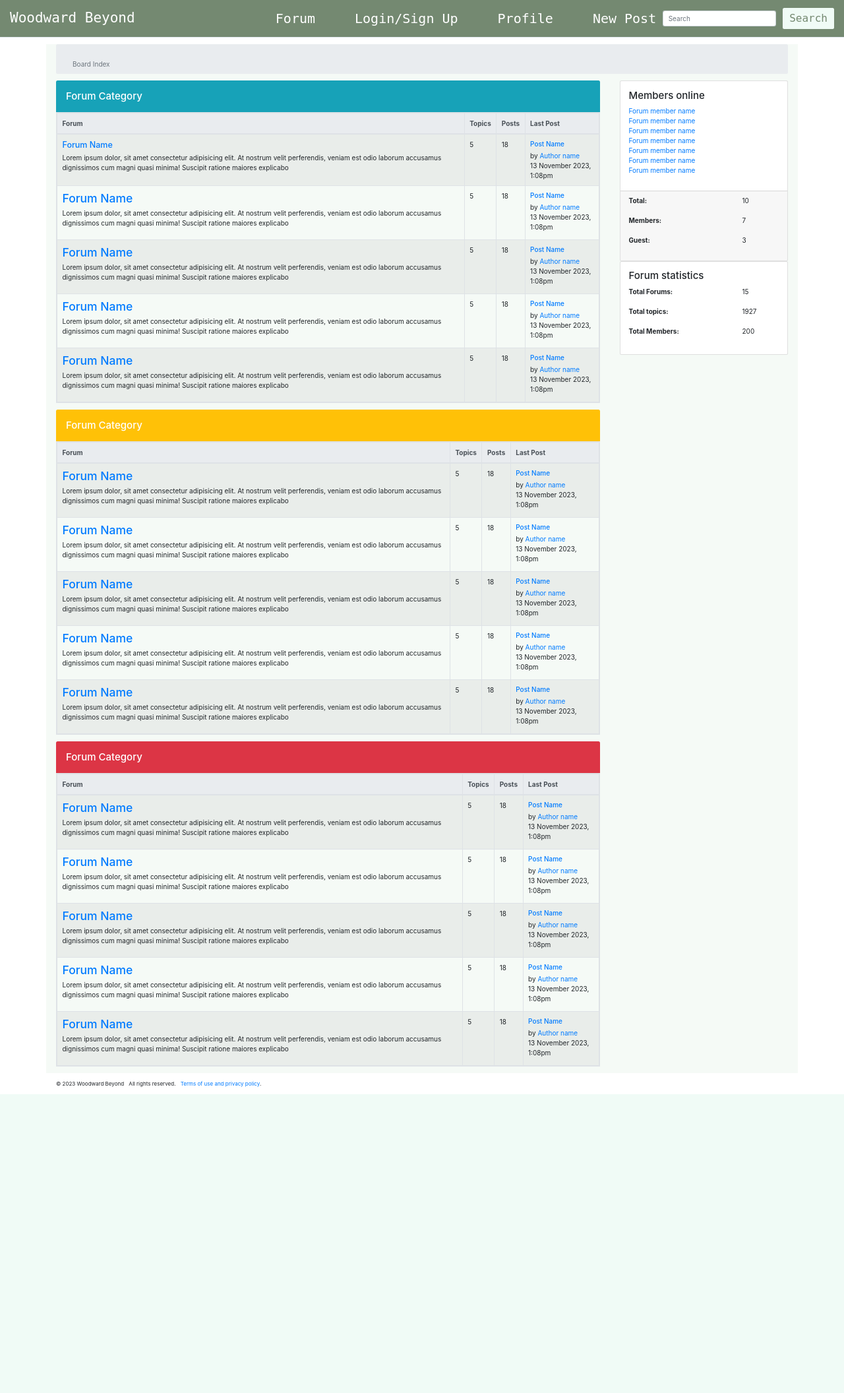
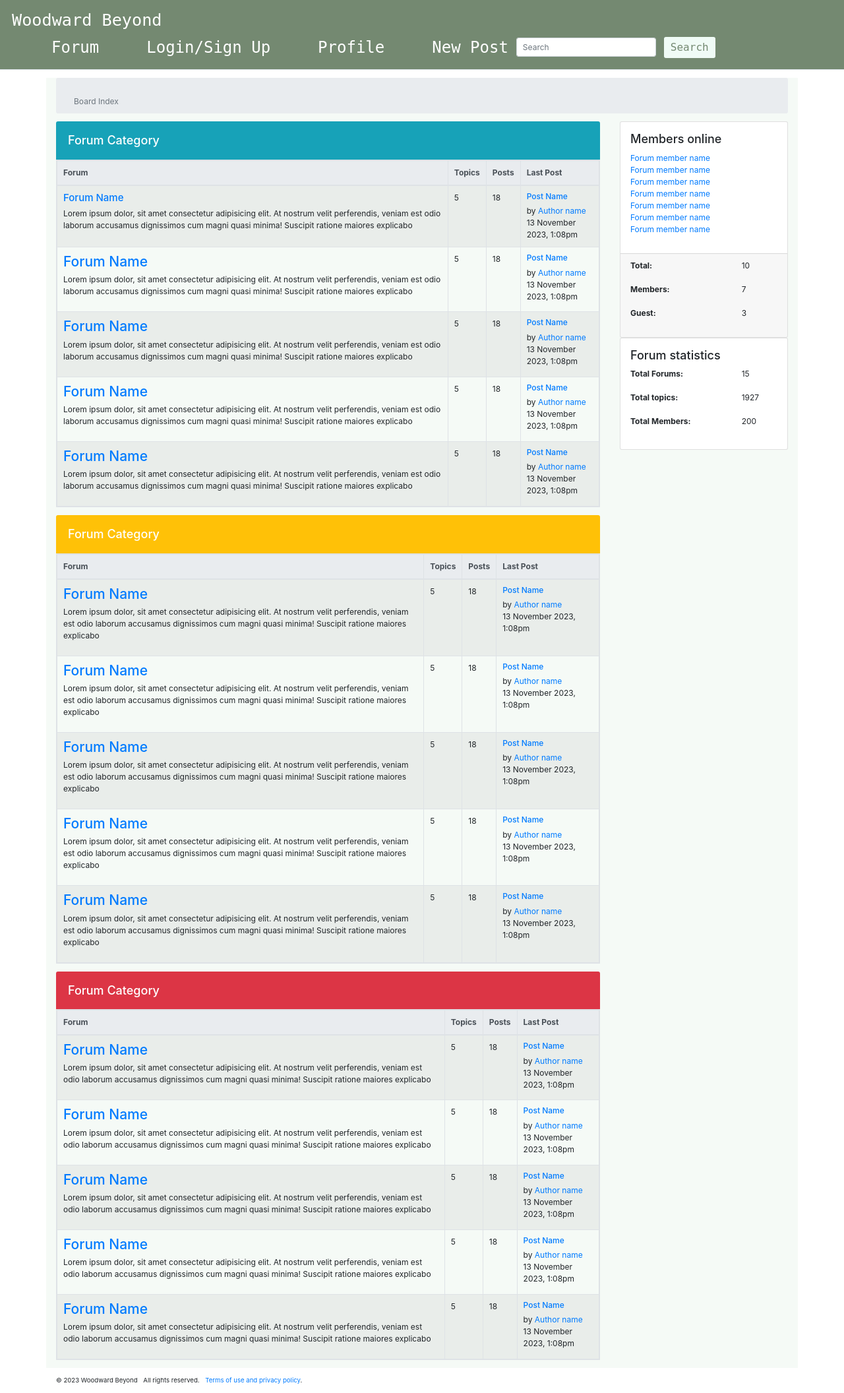
Before and after one commit to sketch-prime/3155-group-final-project, a Flask app: page / in a window 1280 px wide. Shown: the whole page at 66% size. Before the commit the page ends 1659 px from the top, so only its background shows below. Run offline with Flask 3, Linux system fonts and the light colour scheme; some libraries are stand-ins or nearby versions.

Commit message:
adjusted ui scale

```diff
--- a/static/style.css
+++ b/static/style.css
@@ -15,7 +15,7 @@ ww-green {
     }
 
     html {
-        font-size: 62.5%;
+        font-size: 75%;
         font-family: 'Roboto', sans-serif;
     }
 
```
Also changed, not shown: database/wb.db.
